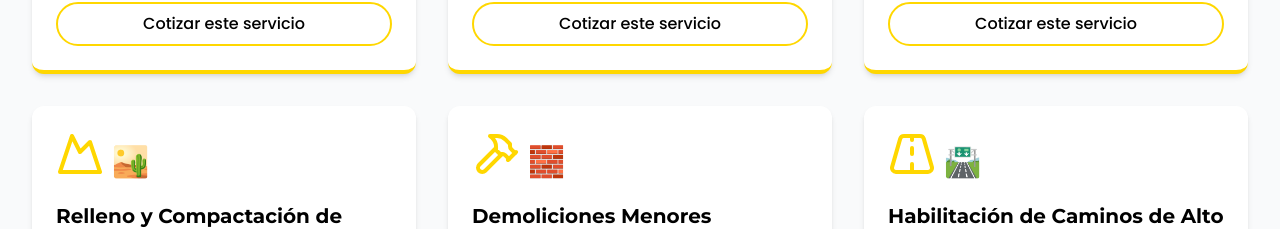
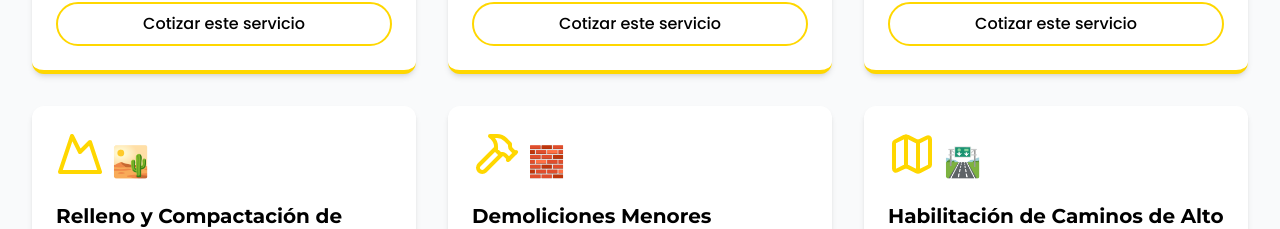
Before and after one commit to Schuchhardt/vsgs-website, a React (Vite) app: page / in a window 1280 px wide. Shown: the part 1358-1587 px from the top of the page. Built offline with nearby package versions, Linux system fonts and the light colour scheme.

Commit message:
Fix: Import lucide-react icons
Fix import errors for lucide-react icons in ServicesSection.

```diff
--- a/src/components/ServicesSection.tsx
+++ b/src/components/ServicesSection.tsx
@@ -6,7 +6,7 @@ import {
   Construction,
   Mountain,
   Hammer,
-  Road
+  Map
 } from 'lucide-react';
 
 const serviceData = [
@@ -41,7 +41,7 @@ const serviceData = [
     description: "Demoliciones rápidas, seguras y limpias. Realizamos demoliciones menores de muros, estructuras antiguas y obras civiles, siguiendo estrictos protocolos de seguridad y minimizando impacto en el entorno."
   },
   {
-    icon: <Road size={48} className="text-vsgs-yellow mb-4" />,
+    icon: <Map size={48} className="text-vsgs-yellow mb-4" />,
     title: "Habilitación de Caminos de Alto Tráfico",
     emoji: "🛣️",
     description: "Accesos robustos para faenas industriales y mineras. Diseñamos y ejecutamos caminos de acceso resistentes y eficientes, adaptados a condiciones de alto tránsito y terrenos exigentes, mejorando la logística y operatividad de cada proyecto."
```
